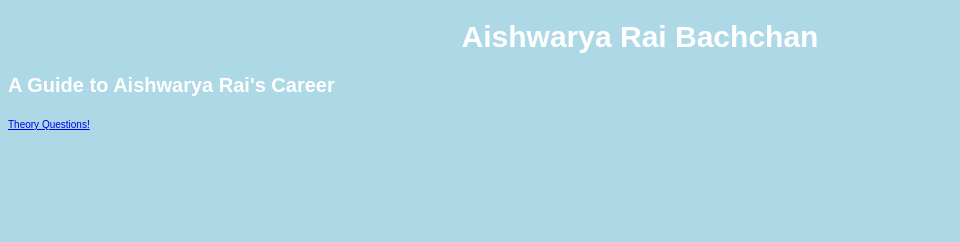
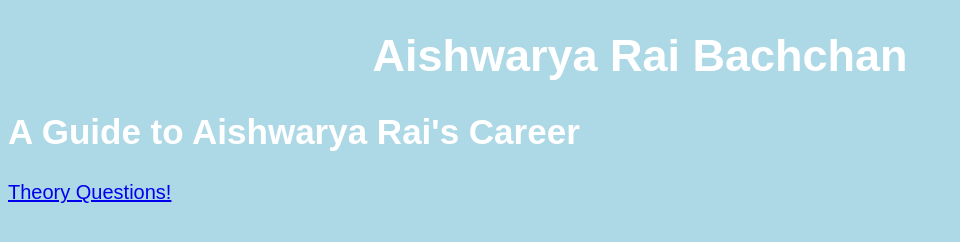
Before and after one commit to tarraria/tarraria.github.io, a plain HTML site: page index.html in a window 1280 px wide. Shown: the whole page, without its empty margins (0-960 px from the left). Drawn offline with Linux system fonts and the light colour scheme.

Commit message:
Update style.css

```diff
--- a/style.css
+++ b/style.css
@@ -8,7 +8,7 @@
   text-align: center;
 
   font-family: arial;
-  font-size: 30px;
+  font-size: 45px;
 }
 
 h2 {
@@ -16,7 +16,7 @@
   text-align: left;
 
   font-family: arial;
-  font-size: 20px;
+  font-size: 35px;
 }
 
 p1 {
@@ -24,10 +24,6 @@
   text-align: center;
 
   font-family: arial;
-  font-size: 10px;
+  font-size: 20px;
 
 }
-
-table {
-  text-align: right;
-}
```
